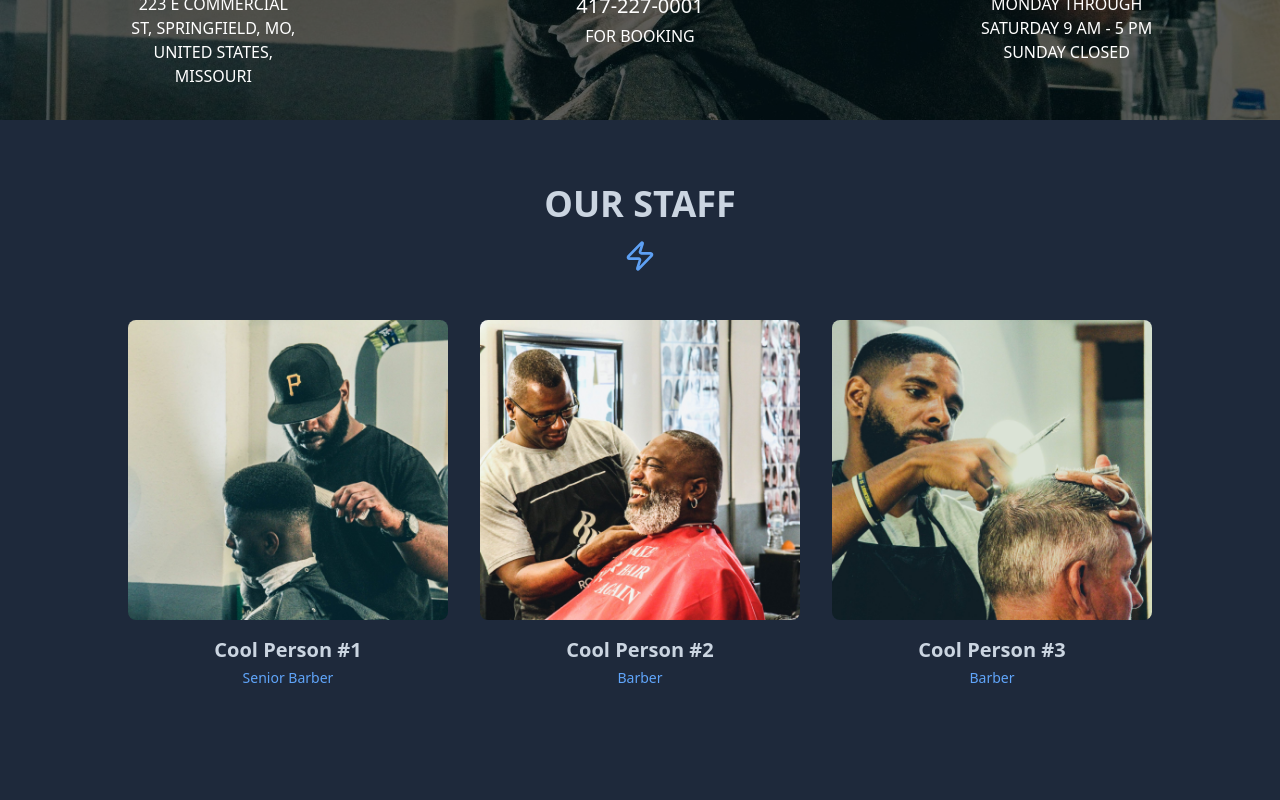
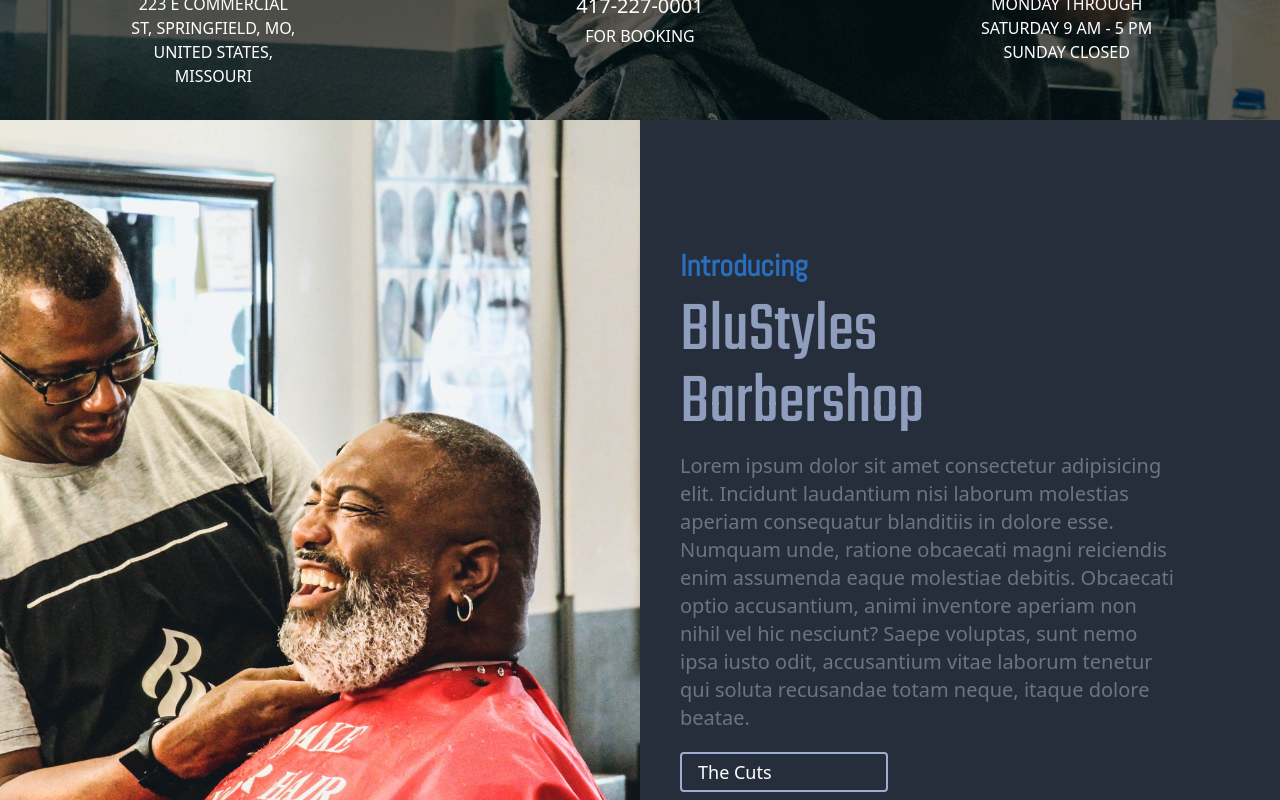
Before and after one commit to 1-TB/BluStylesBarber, a React (Create React App) app in the folder client/: page / in a window 1280 px wide. Shown: the part 680-1480 px from the top of the page. Built offline with nearby package versions, Linux system fonts and the light colour scheme.

Commit message:
Added Introduction section and other minor updates.

```diff
--- a/client/public/index.html
+++ b/client/public/index.html
@@ -1,15 +1,20 @@
 <!DOCTYPE html>
 <html lang="en">
+
 <head>
   <meta charset="utf-8" />
   <link rel="icon" href="%PUBLIC_URL%/favicon.ico" />
   <meta name="viewport" content="width=device-width, initial-scale=1" />
   <meta name="theme-color" content="#000000" />
-    <meta
-      name="description"
-      content="Web site created using create-react-app"
-    />
+  <meta name="description" content="Web site created using create-react-app" />
+  <link rel="preconnect" href="https://fonts.googleapis.com">
+  <link rel="preconnect" href="https://fonts.gstatic.com" crossorigin>
+  <link href="https://fonts.googleapis.com/css2?family=Teko:wght@300..700&display=swap" rel="stylesheet">
   <link rel="apple-touch-icon" href="%PUBLIC_URL%/logo192.png" />
+  <link rel="preconnect" href="https://fonts.googleapis.com">
+  <link rel="preconnect" href="https://fonts.gstatic.com" crossorigin>
+  <link href="https://fonts.googleapis.com/css2?family=Abel&family=Teko:wght@300..700&display=swap" rel="stylesheet">
+
   <!--
       manifest.json provides metadata used when your web app is installed on a
       user's mobile device or desktop. See https://developers.google.com/web/fundamentals/web-app-manifest/
@@ -26,6 +31,7 @@
     -->
   <title>React App</title>
 </head>
+
 <body>
   <noscript>You need to enable JavaScript to run this app.</noscript>
   <div id="root"></div>
@@ -40,4 +46,5 @@
       To create a production bundle, use `npm run build` or `yarn build`.
     -->
 </body>
+
 </html>
--- /dev/null
+++ b/client/src/Components/IntroductionSection.jsx
@@ -0,0 +1,37 @@
+import React from 'react'
+import IntroPhoto from '../assets/images/blustyles_cut_02.jpg'
+
+export default function IntroductionSection() {
+  return (
+    <section className='min-h-screen bg-[#262E3C] w-full md:flex md:h-[100vh] pb-4 md:pb-0'>
+      {/* Image Section */}
+      <div className='h-[50vh] w-full md:w-1/2 md:h-full mb-4'>
+        <img src={IntroPhoto} alt="Cool guy #2 cutting hair" className='object-cover h-full w-full' />
+      </div>
+
+      {/* Content Section */}
+      <div className='flex justify-center items-center w-full md:w-1/2 md:h-full'>
+        <div className="flex flex-col space-y-3 justify-center items-center md:items-start md:max-w-[380px] lg:max-w-[420px] xl:max-w-[560px] w-full">
+          <div className="text-xl font-semibold font-abel text-[#296fbd] sm:text-2xl lg:text-3xl">
+            Introducing
+          </div>
+          <h4 className='text-[#8e9ebc] font-teko text-5xl sm:text-6xl lg:text-7xl  md:max-w-[360px] lg:max-w-[440px]'>
+            BluStyles Barbershop
+          </h4>
+          <p className='text-[#6d7382] text-center max-w-96 lg:max-w-[440px] xl:max-w-[500px] md:text-start text-sm sm:text-base xl:text-xl leading-tight pb-2'>
+            Lorem ipsum dolor sit amet consectetur adipisicing elit. Incidunt laudantium nisi laborum molestias aperiam consequatur blanditiis in dolore esse. Numquam unde, ratione obcaecati magni reiciendis enim assumenda eaque molestiae debitis.
+            Obcaecati optio accusantium, animi inventore aperiam non nihil vel hic nesciunt? Saepe voluptas, sunt nemo ipsa iusto odit, accusantium vitae laborum tenetur qui soluta recusandae totam neque, itaque dolore beatae.
+          </p>
+
+          <button class="group relative inline-flex items-center overflow-hidden rounded border-2 border-[#9DAED0] text-lg font-medium text-white hover:bg-gray-50 hover:text-white w-[45%] px-4 py-1 max-w-52">
+            <span class="duration-400 ease absolute left-0 top-1/2 block h-0 w-full bg-[#4B5A72] opacity-100 transition-all group-hover:top-0 group-hover:h-full"></span>
+            <span class="ease absolute right-0 flex h-10 w-10 translate-x-full transform items-center justify-start duration-500 group-hover:-translate-x-2">
+              <svg class="h-5 w-5" fill="none" stroke="currentColor" viewBox="0 0 24 24" xmlns="http://www.w3.org/2000/svg"><path stroke-linecap="round" stroke-linejoin="round" stroke-width="2" d="M14 5l7 7m0 0l-7 7m7-7H3"></path></svg>
+            </span>
+            <span class="relative transform duration-700 group-hover:-translate-x-3">The Cuts</span>
+          </button>
+        </div>
+      </div>
+    </section>
+  );
+}
--- a/client/src/index.js
+++ b/client/src/index.js
@@ -7,11 +7,13 @@
 import Footer from './Components/Footer.jsx';
 import NavBar from './Components/NavBar.jsx';
 import OurStaff from './Pages/OurStaff.jsx';
+import IntroductionSection from './Components/IntroductionSection.jsx';
 
 const root = ReactDOM.createRoot(document.getElementById('root'));
 root.render(
   <React.StrictMode>
     <LandingPage />
+    <IntroductionSection />
     <OurStaff />
      <Footer />
   </React.StrictMode>
--- a/client/tailwind.config.js
+++ b/client/tailwind.config.js
@@ -4,7 +4,12 @@
     "./src/**/*.{js,jsx,ts,tsx}",
   ],
   theme: {
-    extend: {},
+    extend: {
+      fontFamily: {
+        teko: ['"Teko"', 'sans-serif'],
+        abel: ['"Abel"', 'sans-serif']
+      }
+    },
   },
   plugins: [],
-}
+};
```
Lines whose indentation alone changed are shown as unchanged.
